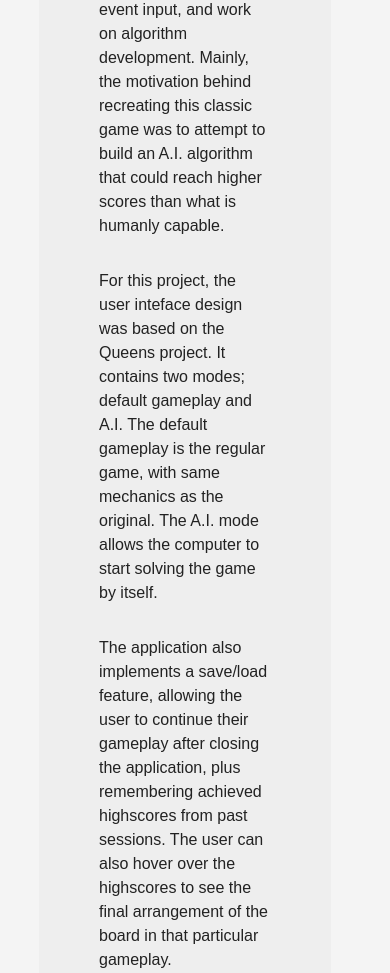
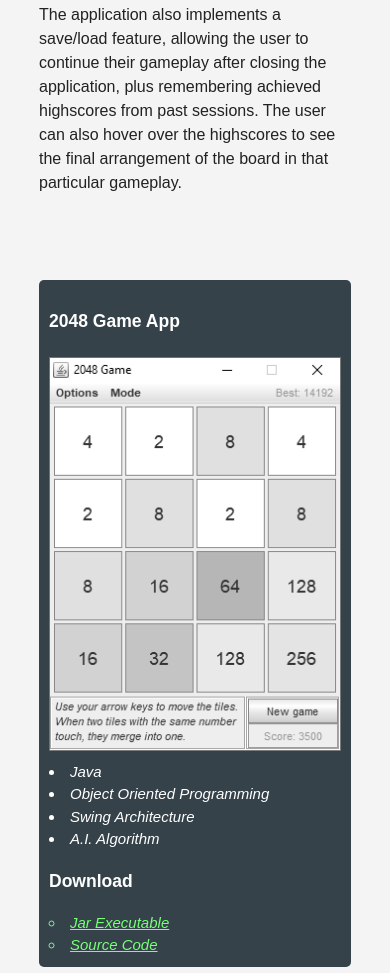
Before and after one commit to marcelriera/portfolio, a plain HTML site: page projects/2048.html in a window 390 px wide. Shown: the part 1027-2000 px from the top of the page. Drawn offline with nearby package versions, Linux system fonts and the light colour scheme.

Commit message:
Mobile Support Final

```diff
--- a/css/style.css
+++ b/css/style.css
@@ -226,7 +226,7 @@ footer {
   margin-top: 30px;
 }
 
-#projects #project_item {
+#project_item {
   float: left;
   width: 55%;
   padding: 20px 60px 40px 60px;
@@ -267,7 +267,7 @@ footer {
   height: 292px;
 }
 
-#projects #project_side {
+#project_side {
   float: right;
   box-sizing: border-box;
   padding: 20px 30px 60px 30px;
@@ -505,4 +505,22 @@ footer {
     width: 100%;
   }
 
+  #project_sidebar {
+    display: none;
+  }
+
+  #project_item, #project_side {
+    float: none;
+    width: 100%;
+    padding: 0;
+  }
+
+  #project_item {
+    background: none;
+  }
+
+  #project_side {
+    padding: 10px;
+  }
+
 }
```
